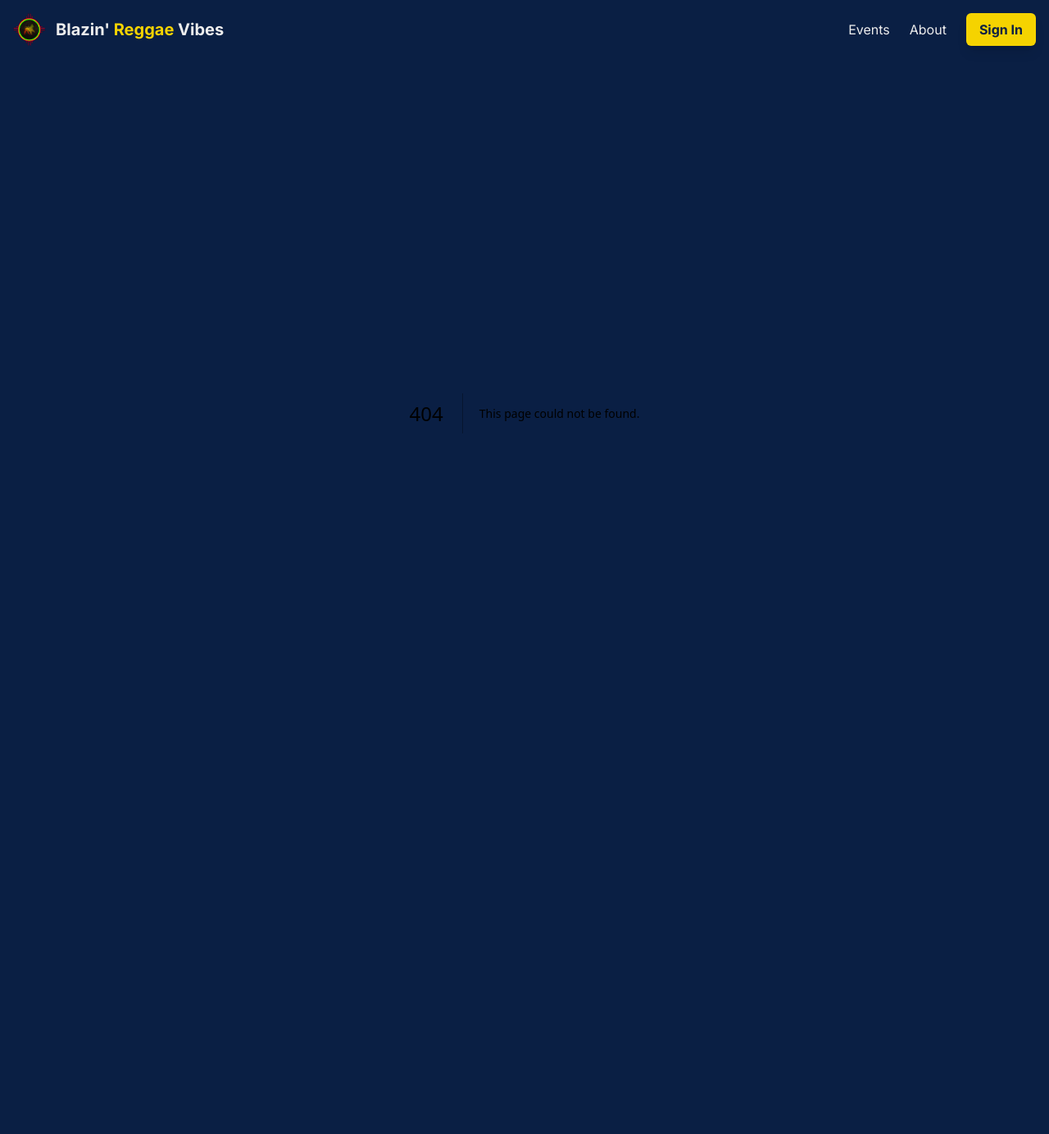
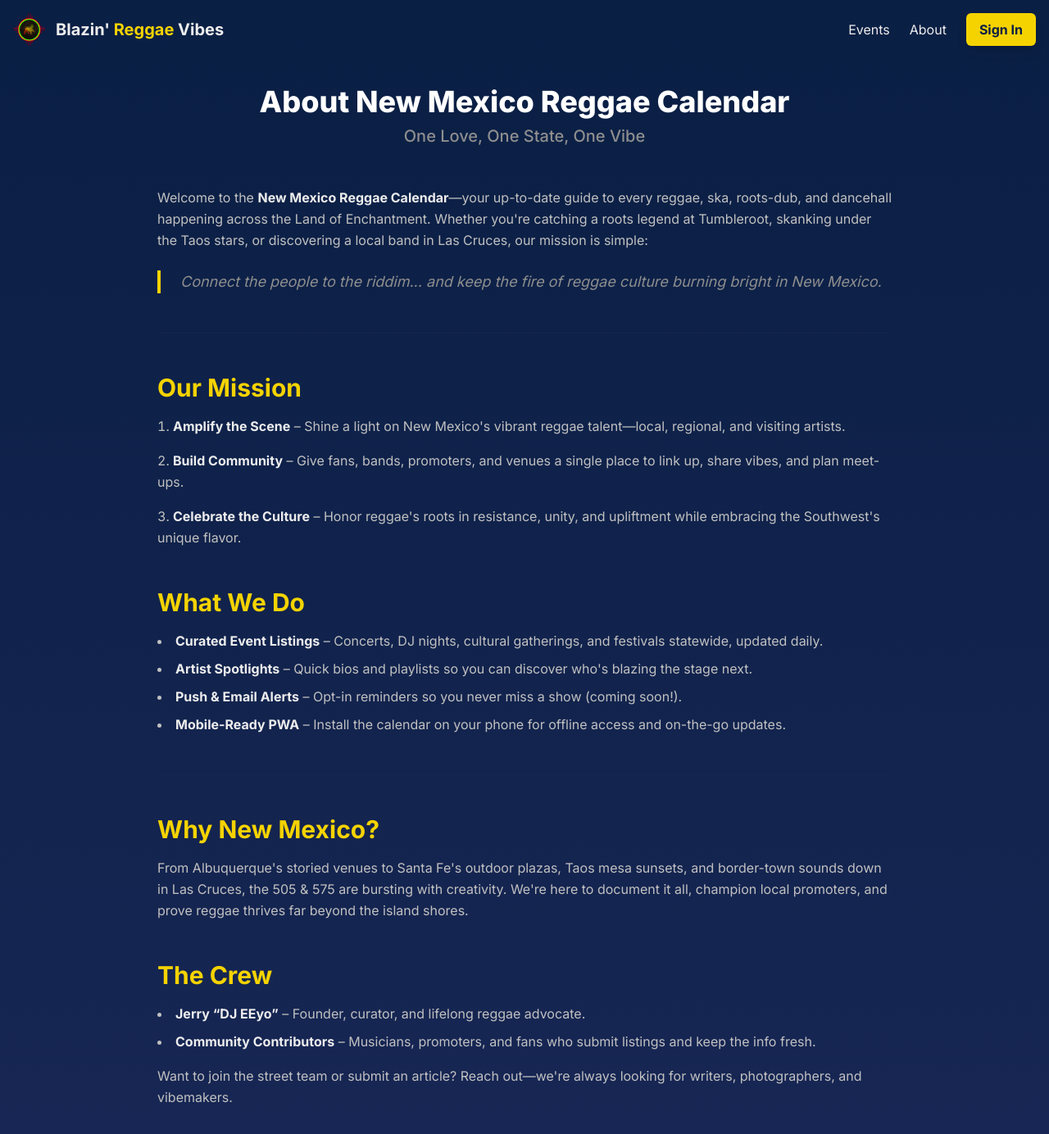
Before and after one commit to djeeyo/nm-reggae-calendar, a Next.js app: page /about in a window 1280 px wide. Before the commit this address had no page. Shown: the top 1384 px of the page at 82% size. Before the commit the page ends 936 px from the top, so only its background shows below. Built offline with nearby package versions, Linux system fonts and the light colour scheme.

Commit message:
Create page.tsx

```diff
--- /dev/null
+++ b/app/about/page.tsx
@@ -0,0 +1,110 @@
+// app/about/page.tsx
+
+import type { Metadata } from 'next';
+import Link from 'next/link';
+
+// SEO Metadata for the page
+export const metadata: Metadata = {
+  title: 'About | Blazin\' Reggae Vibes NM',
+  description: 'Learn about the mission, crew, and vision behind the New Mexico Reggae Calendar.',
+};
+
+// A small, reusable component for consistent section headers
+const SectionHeader = ({ children }: { children: React.ReactNode }) => (
+  <h2 className="text-3xl font-bold text-rasta-yellow mb-4">{children}</h2>
+);
+
+export default function AboutPage() {
+  return (
+    // Main container to center content and improve readability on wide screens
+    <div className="max-w-4xl mx-auto text-neutral-700 leading-relaxed space-y-12">
+
+      {/* --- Main Header Section --- */}
+      <section className="text-center">
+        <h1 className="text-4xl font-extrabold text-white mb-2">About New Mexico Reggae Calendar</h1>
+        <p className="text-xl font-medium text-neutral-600">One Love, One State, One Vibe</p>
+      </section>
+
+      {/* --- Intro & Mission Statement --- */}
+      <section>
+        <p>
+          Welcome to the <strong className="text-neutral-900">New Mexico Reggae Calendar</strong>—your up-to-date guide to every reggae, ska, roots-dub, and dancehall happening across the Land of Enchantment. Whether you're catching a roots legend at Tumbleroot, skanking under the Taos stars, or discovering a local band in Las Cruces, our mission is simple:
+        </p>
+        <blockquote className="my-6 border-l-4 border-rasta-yellow pl-6 text-lg italic text-neutral-600">
+          Connect the people to the riddim... and keep the fire of reggae culture burning bright in New Mexico.
+        </blockquote>
+      </section>
+
+      <hr className="border-neutral-500/30" />
+
+      {/* --- Our Mission Section --- */}
+      <section>
+        <SectionHeader>Our Mission</SectionHeader>
+        <ol className="list-decimal list-inside space-y-4">
+          <li><strong className="text-neutral-900">Amplify the Scene</strong> – Shine a light on New Mexico's vibrant reggae talent—local, regional, and visiting artists.</li>
+          <li><strong className="text-neutral-900">Build Community</strong> – Give fans, bands, promoters, and venues a single place to link up, share vibes, and plan meet-ups.</li>
+          <li><strong className="text-neutral-900">Celebrate the Culture</strong> – Honor reggae's roots in resistance, unity, and upliftment while embracing the Southwest's unique flavor.</li>
+        </ol>
+      </section>
+
+      {/* --- What We Do Section --- */}
+      <section>
+        <SectionHeader>What We Do</SectionHeader>
+        <ul className="list-disc list-inside space-y-2">
+          <li><strong className="text-neutral-900">Curated Event Listings</strong> – Concerts, DJ nights, cultural gatherings, and festivals statewide, updated daily.</li>
+          <li><strong className="text-neutral-900">Artist Spotlights</strong> – Quick bios and playlists so you can discover who's blazing the stage next.</li>
+          <li><strong className="text-neutral-900">Push & Email Alerts</strong> – Opt-in reminders so you never miss a show (coming soon!).</li>
+          <li><strong className="text-neutral-900">Mobile-Ready PWA</strong> – Install the calendar on your phone for offline access and on-the-go updates.</li>
+        </ul>
+      </section>
+
+      <hr className="border-neutral-500/30" />
+
+      {/* --- Why New Mexico? & The Crew --- */}
+      <section>
+        <SectionHeader>Why New Mexico?</SectionHeader>
+        <p>From Albuquerque's storied venues to Santa Fe's outdoor plazas, Taos mesa sunsets, and border-town sounds down in Las Cruces, the 505 & 575 are bursting with creativity. We're here to document it all, champion local promoters, and prove reggae thrives far beyond the island shores.</p>
+      </section>
+
+      <section>
+        <SectionHeader>The Crew</SectionHeader>
+        <ul className="list-disc list-inside space-y-2">
+          <li><strong className="text-neutral-900">Jerry “DJ EEyo”</strong> – Founder, curator, and lifelong reggae advocate.</li>
+          <li><strong className="text-neutral-900">Community Contributors</strong> – Musicians, promoters, and fans who submit listings and keep the info fresh.</li>
+        </ul>
+        <p className="mt-4">Want to join the street team or submit an article? Reach out—we're always looking for writers, photographers, and vibemakers.</p>
+      </section>
+
+      <hr className="border-neutral-500/30" />
+
+      {/* --- Call to Action & Socials --- */}
+      <section>
+        <SectionHeader>Submit Your Event</SectionHeader>
+        <p>Hosting a reggae-flavored gathering? Drop us the details at <a href="mailto:events@nmreggaecalendar.com" className="text-rasta-yellow hover:underline">events@nmreggaecalendar.com</a> or use the CSV upload in the Admin Panel (promoters only). We review every submission to keep the calendar accurate and spam-free.</p>
+      </section>
+
+      <section>
+        <SectionHeader>Stay Connected</SectionHeader>
+        <ul className="list-disc list-inside space-y-2">
+          <li><strong>Instagram:</strong> <a href="https://instagram.com/nmreggaecalendar" target="_blank" rel="noopener noreferrer" className="text-rasta-yellow hover:underline">@nmreggaecalendar</a></li>
+          <li><strong>Facebook:</strong> <a href="https://facebook.com/nmreggaecalendar" target="_blank" rel="noopener noreferrer" className="text-rasta-yellow hover:underline">facebook.com/nmreggaecalendar</a></li>
+          <li><strong>Threads:</strong> <a href="https://threads.net/@nmreggaecalendar" target="_blank" rel="noopener noreferrer" className="text-rasta-yellow hover:underline">@nmreggaecalendar</a></li>
+          <li><strong>Newsletter:</strong> Sign up for monthly highlights + ticket giveaways.</li>
+        </ul>
+      </section>
+
+      <hr className="border-neutral-500/30" />
+
+      {/* --- Love & Respect --- */}
+      <section className="text-center">
+        <SectionHeader>Love & Respect</SectionHeader>
+        <p>Reggae teaches peace, upliftment, and justice. We stand against bigotry, racism, and oppression in every form. All are welcome here—just bring positive energy, respect for one another, and a willingness to dance.</p>
+        <blockquote className="my-6 text-xl italic text-neutral-600">
+          “None but ourselves can free our minds.” – Bob Marley
+        </blockquote>
+        <p>Thank you for supporting live music and keeping New Mexico's reggae flame lit. See you at the next dance!</p>
+      </section>
+
+    </div>
+  );
+}
```
